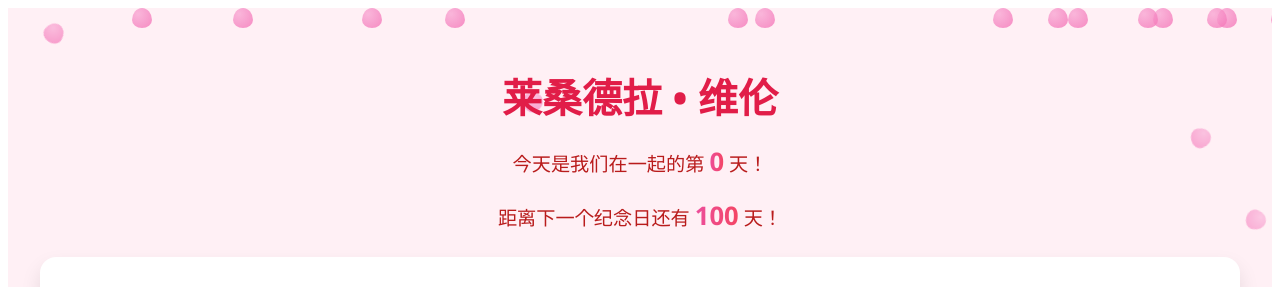
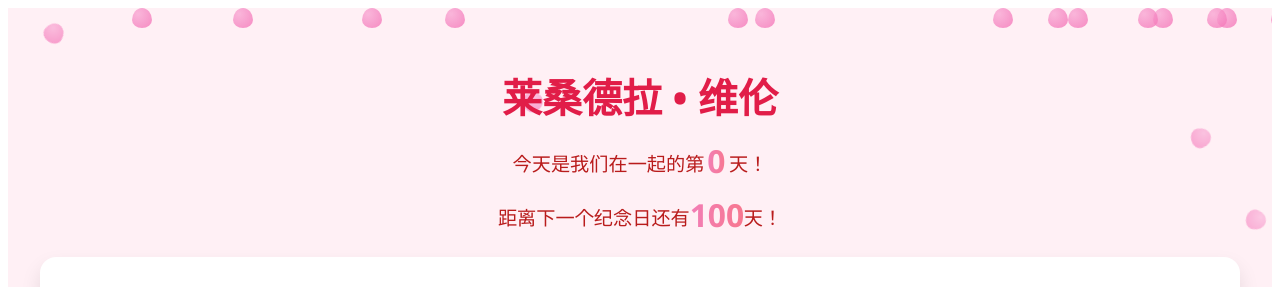
Before and after one commit to turing658/lysandra-vereon-memorial-app, a React (Create React App) app: page / in a window 1280 px wide. Shown: the top 287 px of the page. Built offline with nearby package versions, Linux system fonts and the light colour scheme.

Commit message:
Update App.css

```diff
--- a/src/App.css
+++ b/src/App.css
@@ -37,3 +37,13 @@
 .petal { position: absolute; width: 20px; height: 20px; background: radial-gradient(circle at 30% 30%, #f9a8d4, #f472b6); border-radius: 50% 50% 50% 50% / 60% 60% 40% 40%; animation: fall linear infinite; opacity: 0.8; }
 
 @keyframes fall { 0% { transform: translateY(-10vh) rotate(0deg); opacity: 0.8; } 100% { transform: translateY(110vh) rotate(360deg); opacity: 0; } }
+.countup, .countdown {
+  display: inline-block;
+  animation: pulseText 1.5s infinite ease-in-out;
+}
+
+@keyframes pulseText {
+  0% { transform: scale(1); opacity: 1; }
+  50% { transform: scale(1.3); opacity: 0.6; }
+  100% { transform: scale(1); opacity: 1; }
+}
```
